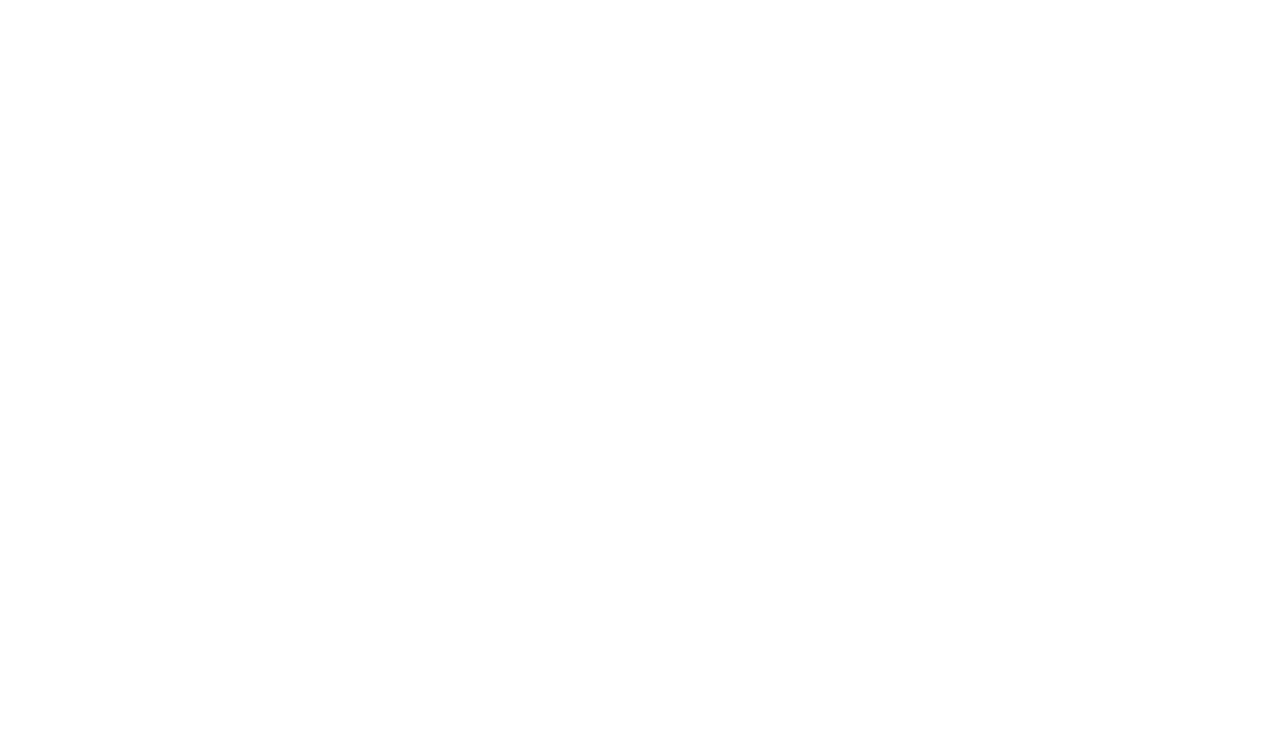
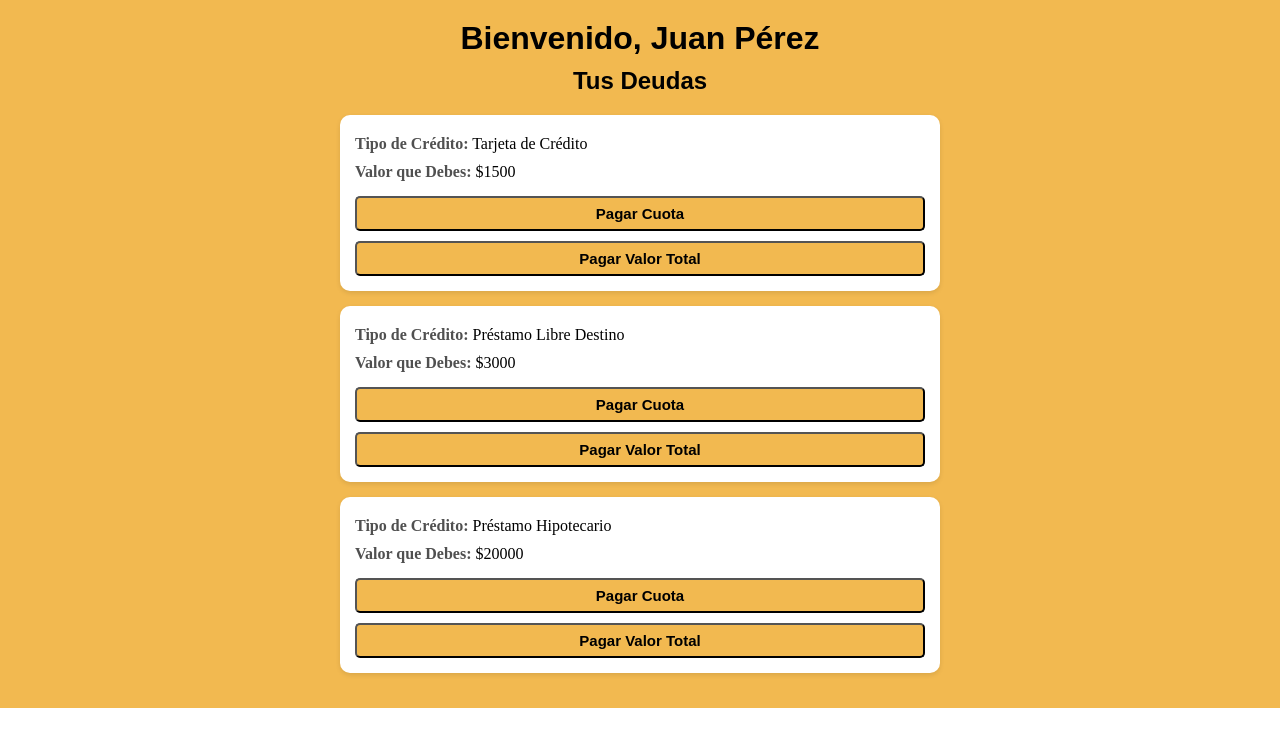
Before and after one commit to SamuelMarinTobon/ProyectoFinalWeb, a React (Vite) app: page /deudas in a window 1280 px wide. Before the commit this address had no page. Shown: the top 746 px of the page. Built offline with nearby package versions, Linux system fonts and the light colour scheme.

Commit message:
Deudas y registro añadido

```diff
--- a/src/App.jsx
+++ b/src/App.jsx
@@ -2,6 +2,8 @@ import { BrowserRouter as Router, Routes, Route } from 'react-router-dom';
 
 import Home from './components/Home/Home';
 import Ingreso from './components/Ingreso/Ingreso';
+import Deudas from './components/InfoDeudas/Deudas';
+import Registro from './components/Registro/Registro';
 
 function App() {
   return (
@@ -9,6 +11,8 @@ function App() {
       <Routes>
         <Route path='/login' element={<Ingreso />} />
         <Route path='/home' element={<Home />} />
+        <Route path='/deudas' element={<Deudas />} />
+        <Route path='/registro' element={<Registro />} />
       </Routes>
     </Router>
   );
--- /dev/null
+++ b/src/components/InfoDeudas/Deudas.css
@@ -0,0 +1,62 @@
+.deuda-container {
+    display: flex;
+    flex-direction: column;
+    align-items: center;
+    width: 100%;
+    padding: 20px;
+    background-color: rgb(242, 185, 80);
+}
+
+  h1 {
+    color: black;
+    font-family: Arial, Helvetica, sans-serif;
+    margin-bottom: 10px;
+  }
+
+  h2 {
+    color: black;
+    font-family: Arial, Helvetica, sans-serif;
+    margin-bottom: 20px;
+  }
+
+  .deuda-list {
+    display: flex;
+    flex-direction: column;
+    width: 100%;
+    max-width: 600px; /* Ancho máximo para la lista de deudas */
+  }
+
+  .deuda-item {
+    display: flex;
+    flex-direction: column;
+    background-color: white;
+    border-radius: 10px;
+    padding: 15px;
+    margin-bottom: 15px;
+    box-shadow: 0 2px 5px rgba(0, 0, 0, 0.1); /* Sombra para dar profundidad */
+  }
+
+  .deuda-item p {
+    margin: 5px 0; /* Espaciado entre párrafos */
+  }
+
+  .btn-pay-installment,
+  .btn-pay-total {
+    height: 35px;
+    width: 100%;
+    background-color: rgb(242, 185, 80);
+    font-size: 15px;
+    font-weight: bold;
+    border-radius: 5px;
+    cursor: pointer;
+    margin-top: 10px; /* Espaciado superior para los botones */
+  }
+
+  .btn-pay-installment:hover,
+  .btn-pay-total:hover {
+    background-color: rgb(220, 165, 70);
+  }
+
+  strong {
+    color: rgb(80, 80, 80); /* Color para el texto en negrita */
+  }
--- /dev/null
+++ b/src/components/InfoDeudas/Deudas.jsx
@@ -0,0 +1,50 @@
+import React from 'react';
+import './Deudas.css';
+
+const Deudas = () => {
+  const userName = "Juan Pérez"; // Nombre del cliente
+  const deudas = [
+    {
+      id: 1,
+      type: "Tarjeta de Crédito",
+      amount: 1500,
+    },
+    {
+      id: 2,
+      type: "Préstamo Libre Destino",
+      amount: 3000,
+    },
+    {
+      id: 3,
+      type: "Préstamo Hipotecario",
+      amount: 20000,
+    },
+  ];
+
+  const PagarCuota = (id) => {
+    console.log(`Pago de cuota para deuda ID: ${id}`);
+  };
+
+  const PagarTotal = (id) => {
+    console.log(`Pago total para deuda ID: ${id}`);
+  };
+
+  return (
+    <div className="deuda-container">
+      <h1>Bienvenido, {userName}</h1>
+      <h2>Tus Deudas</h2>
+      <div className="deuda-list">
+        {deudas.map(deuda => (
+          <div key={deuda.id} className="deuda-item">
+            <p><strong>Tipo de Crédito:</strong> {deuda.type}</p>
+            <p><strong>Valor que Debes:</strong> ${deuda.amount}</p>
+            <button onClick={() => PagarCuota(deuda.id)} className="btn-pay-installment">Pagar Cuota</button>
+            <button onClick={() => PagarTotal(deuda.id)} className="btn-pay-total">Pagar Valor Total</button>
+          </div>
+        ))}
+      </div>
+    </div>
+  );
+};
+
+export default Deudas;
--- a/src/components/Registro/Registro.css
+++ b/src/components/Registro/Registro.css
@@ -0,0 +1,68 @@
+.principal {
+    display: flex;
+    width: 100%;
+    height: 580px;
+    text-align: center;
+    justify-content: center;
+    align-items: center;
+    background-color: rgb(242, 185, 80);
+  }
+
+  .ContainerRegistro {
+    display: flex;
+    flex-direction: column;
+    width: 30%;
+    height: 500px; /* Ajustado para acomodar más campos */
+    align-items: center;
+    border-radius: 20px;
+    background-color: white;
+  }
+
+  .logo {
+    margin-top: 30px;
+    display: flex;
+    width: 200px;
+    height: auto;
+  }
+
+  .EstebanquitoRegistro {
+    color: black;
+    font-family: Arial, Helvetica, sans-serif;
+    font-weight: bold;
+  }
+
+  .InputRegistro {
+    height: 30px;
+    width: 65%;
+    margin-bottom: 12px;
+    border: 1px solid #ccc;
+    border-radius: 5px;
+    padding: 5px;
+  }
+
+  .BotonRegistrar {
+    height: 33px;
+    width: 67%;
+    background-color: rgb(242, 185, 80);
+    font-size: 15px;
+    font-weight: bold;
+    border-radius: 5px; /* Bordes redondeados para el botón */
+    cursor: pointer; /* Cambia el cursor al pasar sobre el botón */
+  }
+
+  .BotonRegistrar:hover {
+    background-color: rgb(220, 165, 70);
+  }
+
+  p {
+    margin-top: 15px; /* Espaciado superior para el párrafo */
+  }
+
+  a {
+    color: rgb(242, 185, 80); /* Color del enlace */
+    text-decoration: none; /* Sin subrayado */
+  }
+
+  a:hover {
+    text-decoration: underline; /* Subrayado al pasar el mouse */
+  }
--- a/src/components/Registro/Registro.jsx
+++ b/src/components/Registro/Registro.jsx
@@ -0,0 +1,23 @@
+import React from 'react';
+import logo from '../../assets/logo.png';
+import './Registro.css';
+
+export default function Registro() {
+  return (
+    <div className='principal'>
+      <div className='ContainerRegistro'>
+        <img src={logo} alt='Logo' className='logo' />
+        <h1 className='EstebanquitoRegistro'>Crear Cuenta</h1>
+        <input type='text' className='InputRegistro' placeholder='Nombre de Usuario' />
+        <input type='email' className='InputRegistro' placeholder='Correo Electrónico' />
+        <input type='password' className='InputRegistro' placeholder='Contraseña' />
+        <input type='password' className='InputRegistro' placeholder='Confirmar Contraseña' />
+        <button className='BotonRegistrar'>Registrar</button>
+        <p>
+          ¿Ya tienes Cuenta?
+          <a href=''>Iniciar Sesión</a>
+        </p>
+      </div>
+    </div>
+  );
+}
```
Also changed, not shown: src/components/InfoDeudas/Infodeudas.css (deleted), src/components/InfoDeudas/Infodeudas.jsx (deleted).
